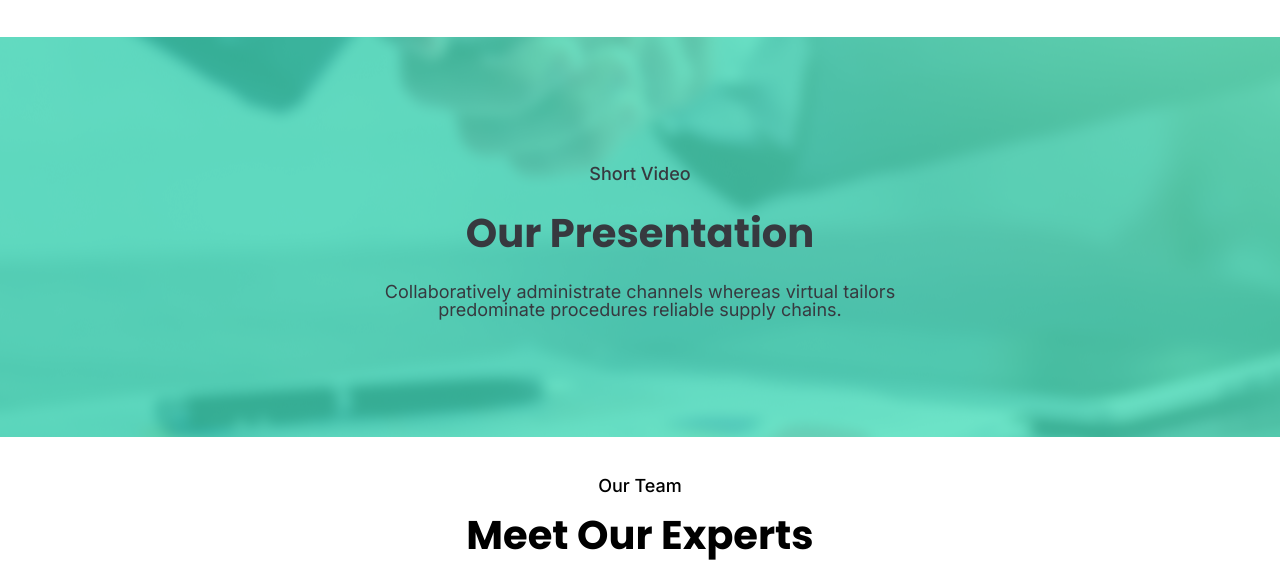
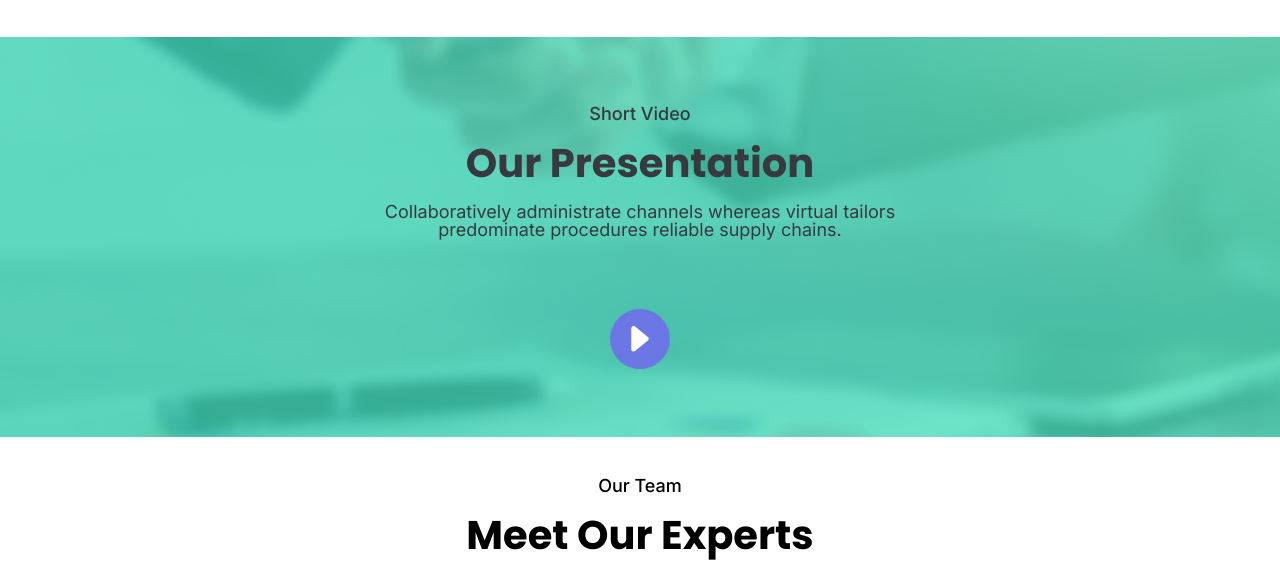
Before and after one commit to astarta16/whitecollar, a plain HTML site: page index.html in a window 1280 px wide. Shown: the part 626-1192 px from the top of the page. Drawn offline with nearby package versions, Linux system fonts and the light colour scheme.

Commit message:
add play button

```diff
--- a/index.html
+++ b/index.html
@@ -77,8 +77,12 @@
                 Collaboratively administrate channels whereas virtual tailors
                 predominate procedures reliable supply chains.
             </p>
+            <div class="icon-circle">
+                <img src="./static/images/play.svg" alt="Icon">
             </div>
         </div>
+    </div>
+
 
       <div class="team-text">
         <h4>Our Team</h4>
--- a/static/css/style.css
+++ b/static/css/style.css
@@ -108,18 +108,17 @@
   width: 100%;
 }
 
+.presentation-title {
+  font-weight: 700;
+  font-size: 40px;
+  font-family: "Poppins", sans-serif;
+}
+
 .presentation-paragraph {
   font-weight: 500;
   font-size: 18px;
   font-family: "Inter", sans-serif;
-  margin: 10px;
-}
-
-.presentation-title {
-  font-weight: 700;
-  font-size: 40px;
-  font-family: "Poppins", sans-serif;
-  margin: 30px;
+  margin-bottom: 20px;
 }
 
 .presentation-text {
@@ -127,7 +126,24 @@
   font-size: 18px;
   font-family: "Inter", sans-serif;
   width: 511px;
+  margin: 20px auto 40px;
+  margin-bottom: 70px;
+}
+
+.icon-circle {
+  width: 60px;
+  height: 60px;
+  background-color: #6b77e5;
+  border-radius: 50%;
   margin: 0 auto;
+  display: flex;
+  justify-content: center;
+  align-items: center;
+}
+
+.icon-circle img {
+  width: 30%;
+  height: auto;
 }
 
 .team-text {
```
Lines whose indentation alone changed are shown as unchanged.
